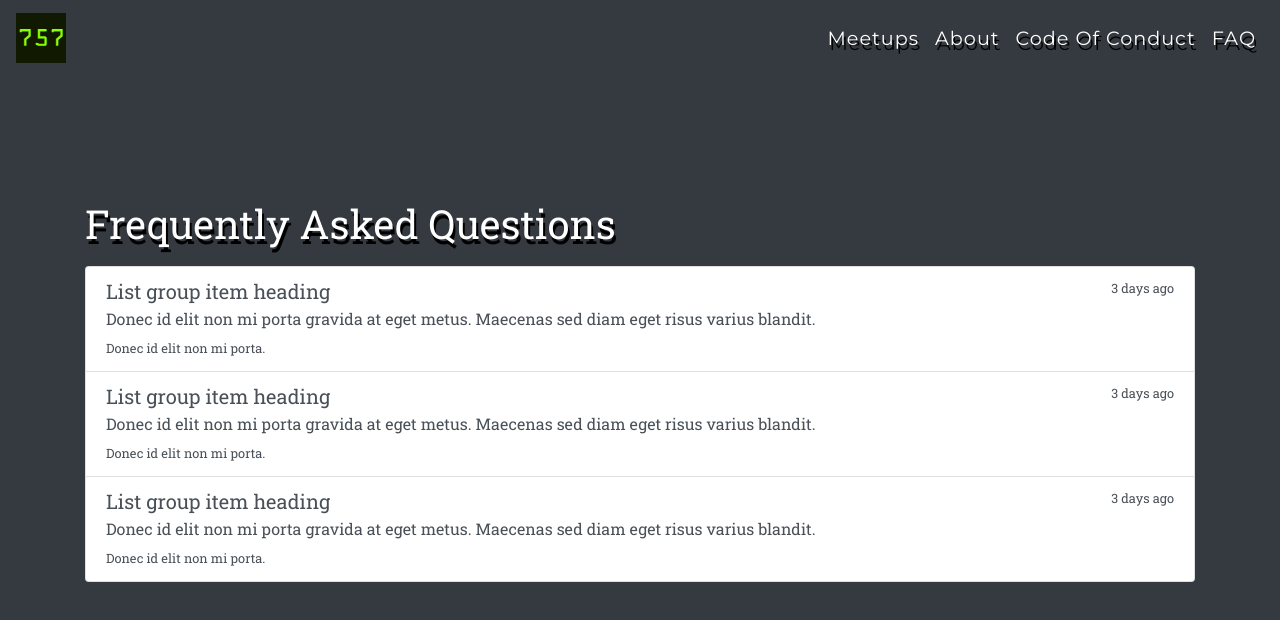
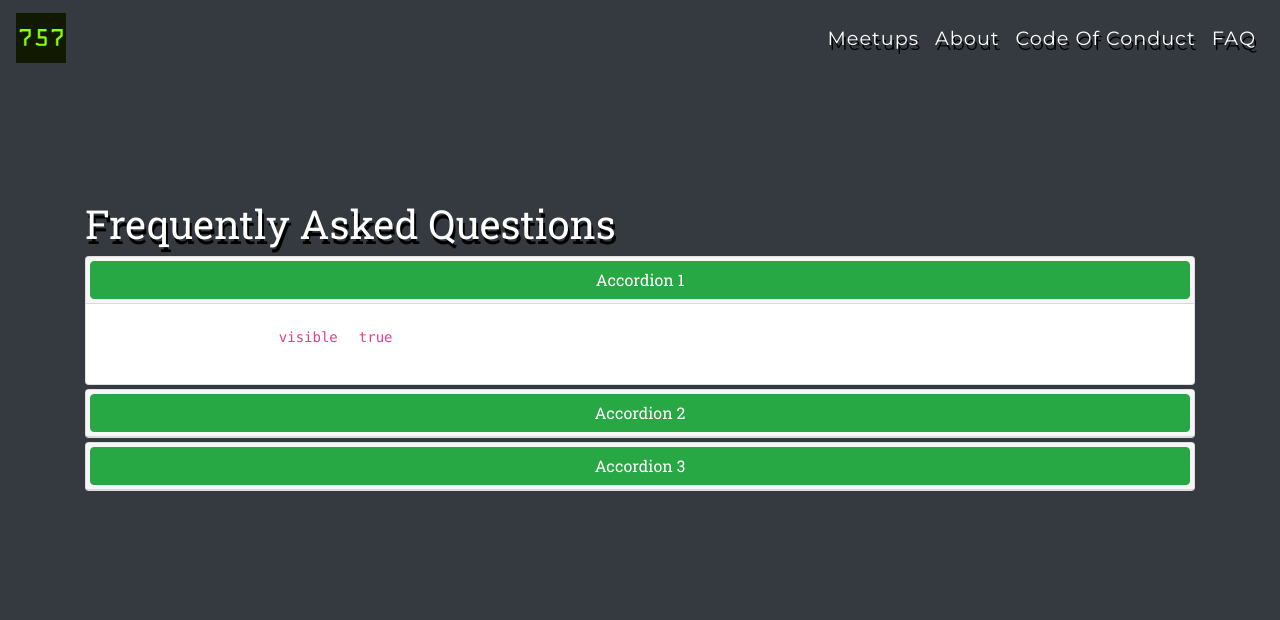
Before and after one commit to mnrowe/757dev, a Nuxt app: page /Faq in a window 1280 px wide. Shown: the top 620 px of the page. Built offline with nearby package versions, Linux system fonts and the light colour scheme.

Commit message:
Change navbar routes

```diff
--- a/components/NavBar.vue
+++ b/components/NavBar.vue
@@ -10,10 +10,10 @@
         <b-navbar-toggle target="nav-collapse"></b-navbar-toggle>
         <b-collapse id="nav-collapse" is-nav>
           <b-navbar-nav class="ml-auto">
-            <b-nav-item class="nav-item" to="meetups">Meetups</b-nav-item>
-            <b-nav-item class="nav-item" href="#">About</b-nav-item>
-            <b-nav-item class="nav-item" href="#">Code Of Conduct</b-nav-item>
-            <b-nav-item class="nav-item" href="faq">FAQ</b-nav-item>
+            <b-nav-item class="nav-item" to="Meetups">Meetups</b-nav-item>
+            <b-nav-item class="nav-item" to="About">About</b-nav-item>
+            <b-nav-item class="nav-item">Code Of Conduct</b-nav-item>
+            <b-nav-item class="nav-item" to="Faq">FAQ</b-nav-item>
           </b-navbar-nav>
         </b-collapse>
       </b-navbar>
--- /dev/null
+++ b/pages/Faq.vue
@@ -0,0 +1,85 @@
+<!-- TODO: Fix redundant amount of divs -->
+<template>
+  <div class="test">
+    <NavBar />
+    <b-container>
+      <h1 class="text-left">Frequently Asked Questions</h1>
+      <div role="tablist">
+        <b-card no-body class="mb-1">
+          <b-card-header header-tag="header" class="p-1" role="tab">
+            <b-button block href="#" v-b-toggle.accordion-1 variant="success"
+              >Accordion 1</b-button
+            >
+          </b-card-header>
+          <b-collapse
+            id="accordion-1"
+            visible
+            accordion="my-accordion"
+            role="tabpanel"
+          >
+            <b-card-body>
+              <b-card-text
+                >I start opened because <code>visible</code> is
+                <code>true</code></b-card-text
+              >
+              <b-card-text>{{ text }}</b-card-text>
+            </b-card-body>
+          </b-collapse>
+        </b-card>
+
+        <b-card no-body class="mb-1">
+          <b-card-header header-tag="header" class="p-1" role="tab">
+            <b-button block href="#" v-b-toggle.accordion-2 variant="success"
+              >Accordion 2</b-button
+            >
+          </b-card-header>
+          <b-collapse id="accordion-2" accordion="my-accordion" role="tabpanel">
+            <b-card-body>
+              <b-card-text>{{ text }}</b-card-text>
+            </b-card-body>
+          </b-collapse>
+        </b-card>
+
+        <b-card no-body class="mb-1">
+          <b-card-header header-tag="header" class="p-1" role="tab">
+            <b-button block href="#" v-b-toggle.accordion-3 variant="success"
+              >Accordion 3</b-button
+            >
+          </b-card-header>
+          <b-collapse id="accordion-3" accordion="my-accordion" role="tabpanel">
+            <b-card-body>
+              <b-card-text>{{ text }}</b-card-text>
+            </b-card-body>
+          </b-collapse>
+        </b-card>
+      </div>
+    </b-container>
+  </div>
+</template>
+
+<script>
+import NavBar from '~/components/NavBar'
+
+export default {
+  components: {
+    NavBar
+  }
+}
+</script>
+
+<style scoped>
+.test {
+  height: 100vh;
+  background-color: var(--dark);
+}
+
+h1 {
+  padding-top: 200px;
+  text-shadow: 2px 5px black;
+}
+
+.list-group {
+  padding-top: 10px;
+  padding-bottom: 200px;
+}
+</style>
--- a/pages/faq.vue
+++ b/pages/Meetups.vue
@@ -1,9 +1,9 @@
 <!-- TODO: Fix redundant amount of divs -->
+
 <template>
   <div class="test">
     <NavBar />
     <b-container>
-      <h1 class="text-left">Frequently Asked Questions</h1>
       <b-list-group>
         <b-list-group-item href="#" class="flex-column align-items-start">
           <div class="d-flex w-100 justify-content-between">
@@ -50,12 +50,22 @@
 </template>
 
 <script>
+// import axios from 'axios'
 import NavBar from '~/components/NavBar'
+
+// const URL = 'https://api.meetup.com'
 
 export default {
   components: {
     NavBar
   }
+
+  // Waiting on Oauth2 confromation from meetup
+  /* fetch({ store, params }) {
+    return axios.get(`${URL}/find/upcoming_events`).then((res) => {
+      console.log(store)
+    })
+  } */
 }
 </script>
 
@@ -65,13 +75,8 @@ export default {
   background-color: var(--dark);
 }
 
-h1 {
-  padding-top: 200px;
-  text-shadow: 2px 5px black;
-}
-
 .list-group {
-  padding-top: 10px;
+  padding-top: 300px;
   padding-bottom: 200px;
 }
 </style>
--- a/pages/meetups.vue
+++ /dev/null
@@ -1,82 +0,0 @@
-<!-- TODO: Fix redundant amount of divs -->
-
-<template>
-  <div class="test">
-    <NavBar />
-    <b-container>
-      <b-list-group>
-        <b-list-group-item href="#" class="flex-column align-items-start">
-          <div class="d-flex w-100 justify-content-between">
-            <h5 class="mb-1">List group item heading</h5>
-            <small>3 days ago</small>
-          </div>
-
-          <p class="mb-1">
-            Donec id elit non mi porta gravida at eget metus. Maecenas sed diam
-            eget risus varius blandit.
-          </p>
-
-          <small>Donec id elit non mi porta.</small>
-        </b-list-group-item>
-        <b-list-group-item href="#" class="flex-column align-items-start">
-          <div class="d-flex w-100 justify-content-between">
-            <h5 class="mb-1">List group item heading</h5>
-            <small>3 days ago</small>
-          </div>
-
-          <p class="mb-1">
-            Donec id elit non mi porta gravida at eget metus. Maecenas sed diam
-            eget risus varius blandit.
-          </p>
-
-          <small>Donec id elit non mi porta.</small>
-        </b-list-group-item>
-        <b-list-group-item href="#" class="flex-column align-items-start">
-          <div class="d-flex w-100 justify-content-between">
-            <h5 class="mb-1">List group item heading</h5>
-            <small>3 days ago</small>
-          </div>
-
-          <p class="mb-1">
-            Donec id elit non mi porta gravida at eget metus. Maecenas sed diam
-            eget risus varius blandit.
-          </p>
-
-          <small>Donec id elit non mi porta.</small>
-        </b-list-group-item>
-      </b-list-group>
-    </b-container>
-  </div>
-</template>
-
-<script>
-// import axios from 'axios'
-import NavBar from '~/components/NavBar'
-
-// const URL = 'https://api.meetup.com'
-
-export default {
-  components: {
-    NavBar
-  }
-
-  // Waiting on Oauth2 confromation from meetup
-  /* fetch({ store, params }) {
-    return axios.get(`${URL}/find/upcoming_events`).then((res) => {
-      console.log(store)
-    })
-  } */
-}
-</script>
-
-<style scoped>
-.test {
-  height: 100vh;
-  background-color: var(--dark);
-}
-
-.list-group {
-  padding-top: 200px;
-  padding-bottom: 200px;
-}
-</style>
```
Also changed, not shown: pages/About.vue (added), pages/about.vue (deleted).
